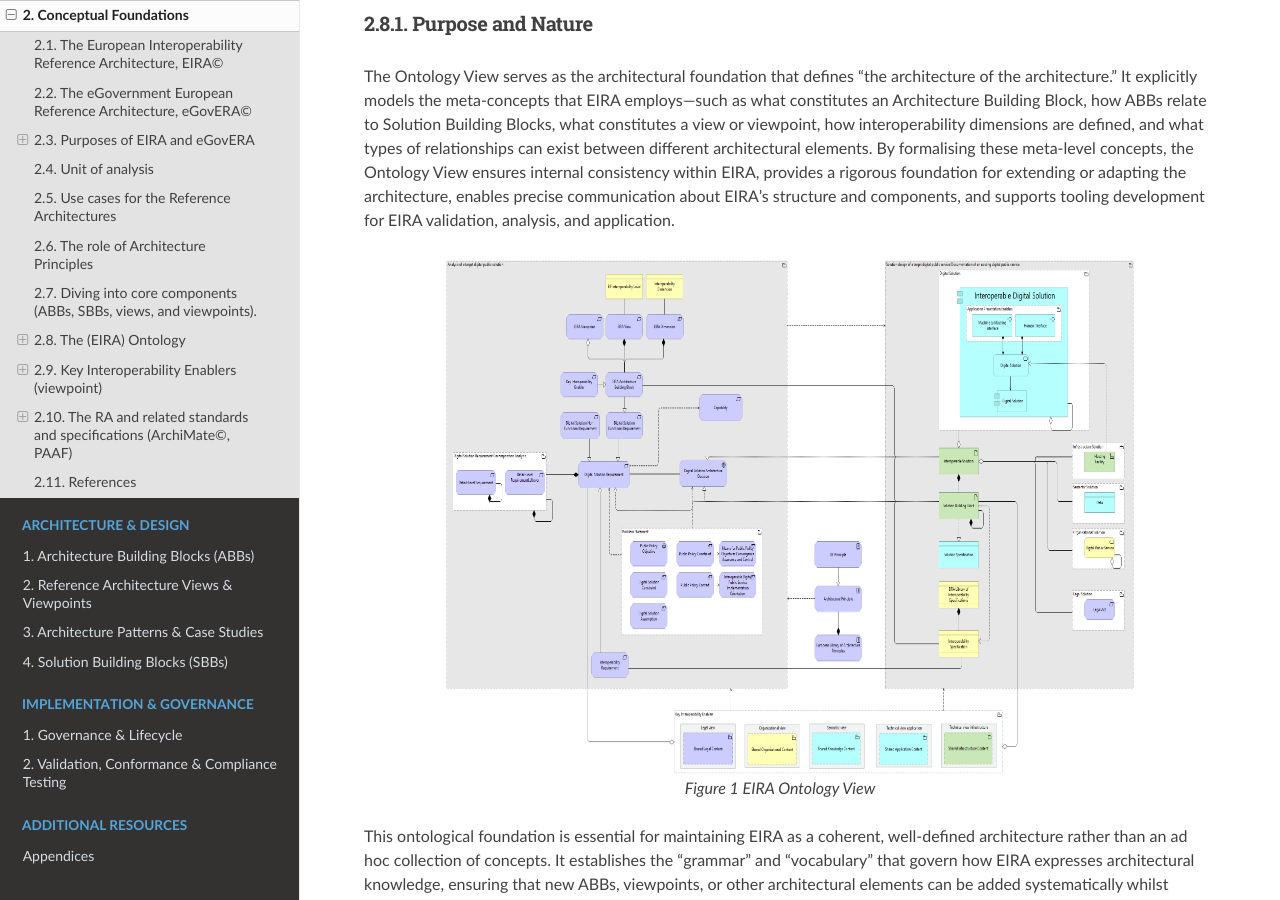
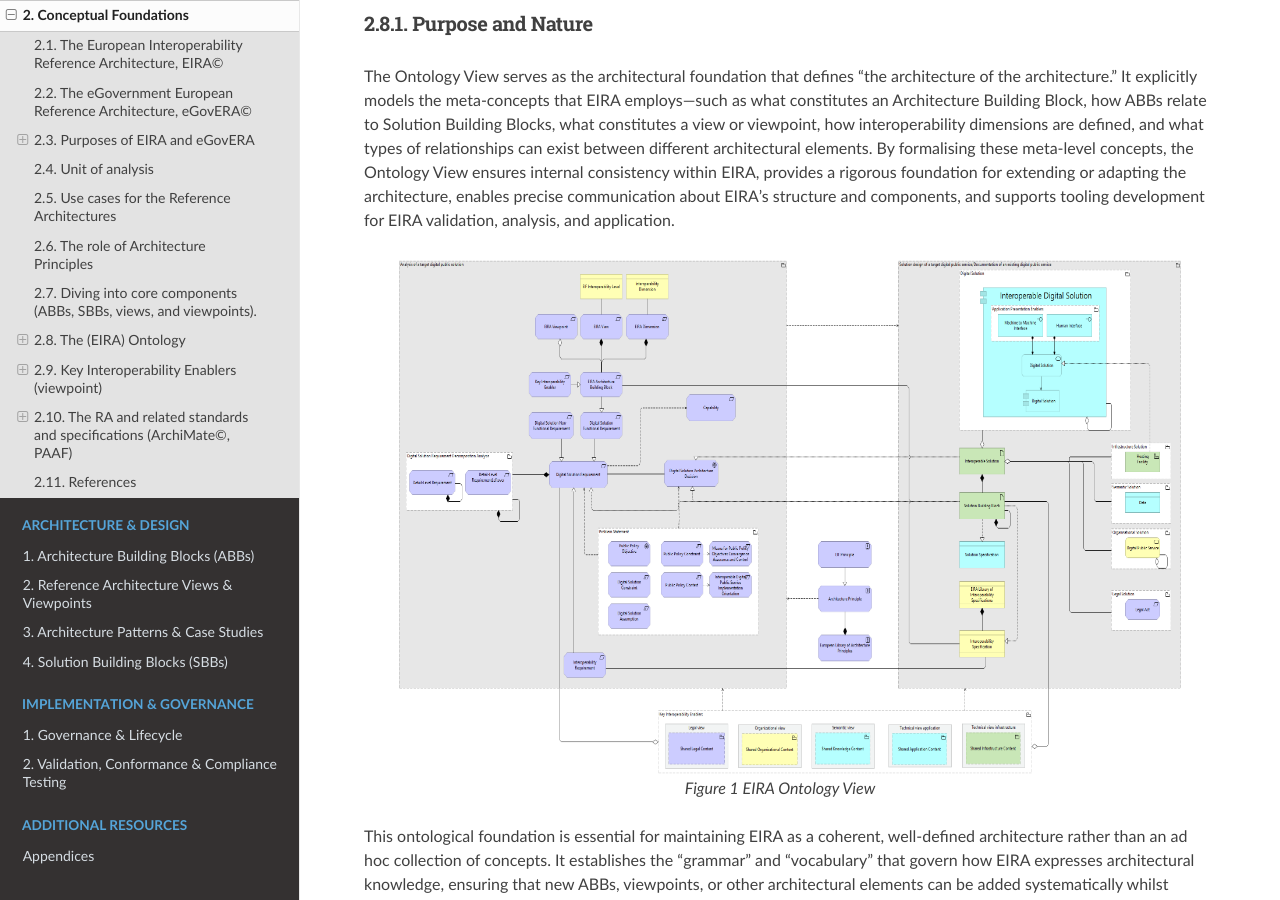
Before and after one commit to CarTool-EC/online-documentation, a Sphinx documentation site: the page built from docs/conceptual-foundations.rst, in a window 1280 px wide and 900 px high, scrolled down 4792 px. Built offline with Sphinx 7.4.7 and the Read the Docs theme 3.1.0, drawn with Linux system fonts in a browser that asks for light colours.

Commit message:
images resize

```diff
--- a/docs/architecture-building-blocks-abbs.rst
+++ b/docs/architecture-building-blocks-abbs.rst
@@ -67,8 +67,8 @@
 the role of ABBs and their characteristics.
 
 .. figure:: ./images/media/image7.png
-   :width: 4.21795in
-   :height: 2.41199in
+   :width: 3.21795in
+   :height: 1.41199in
    :align: center
 
 The image above represents the API enablers, which are is a grouping
--- a/docs/conceptual-foundations.rst
+++ b/docs/conceptual-foundations.rst
@@ -307,7 +307,7 @@
 application.
 
 .. figure:: ./images/media/image4.png
-   :width: 7.21795in
+   :width: 8.21795in
    :height: 5.41199in
    :align: center
 
@@ -519,7 +519,7 @@
 entire spectrum of service delivery.
 
 .. figure:: ./images/media/image6.png
-   :width: 7.21795in
+   :width: 8.21795in
    :height: 8.41199in
    :align: center
 
--- a/docs/governance-lifecycle.rst
+++ b/docs/governance-lifecycle.rst
@@ -107,11 +107,10 @@
 specification is integrated within that lifecycle.
 
 .. figure:: ./images/media/image11.png
-   :width: 5.21795in
+   :width: 4.21795in
    :height: 3.41199in
    :align: center
-
-Figure 7: Specification Lifecycle timeline
+    Figure 7: Specification Lifecycle timeline
 
 The specification is designed to support a sustainable lifecycle while
 remaining aligned with the latest changes to the Reference Architecture.
```
